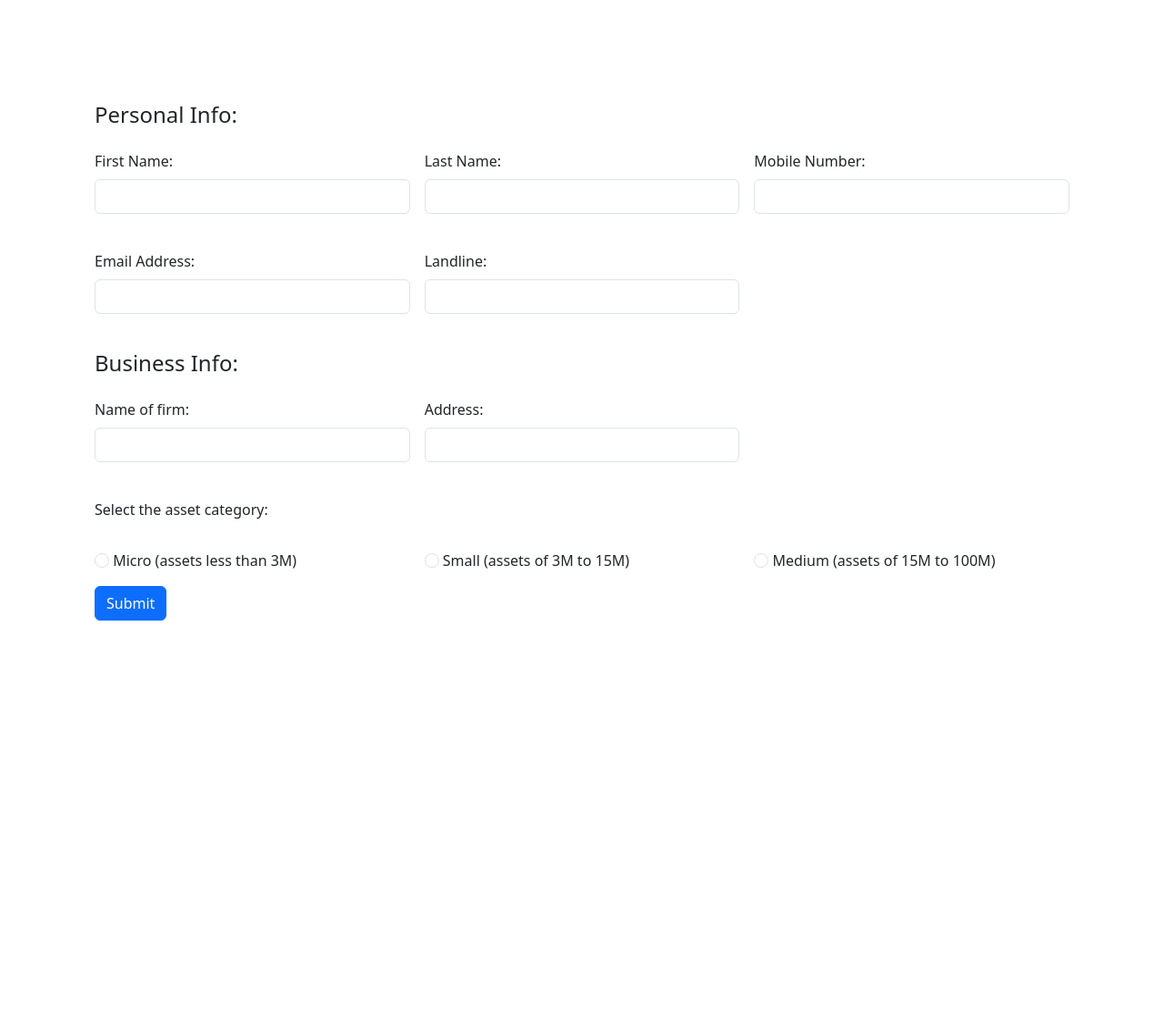
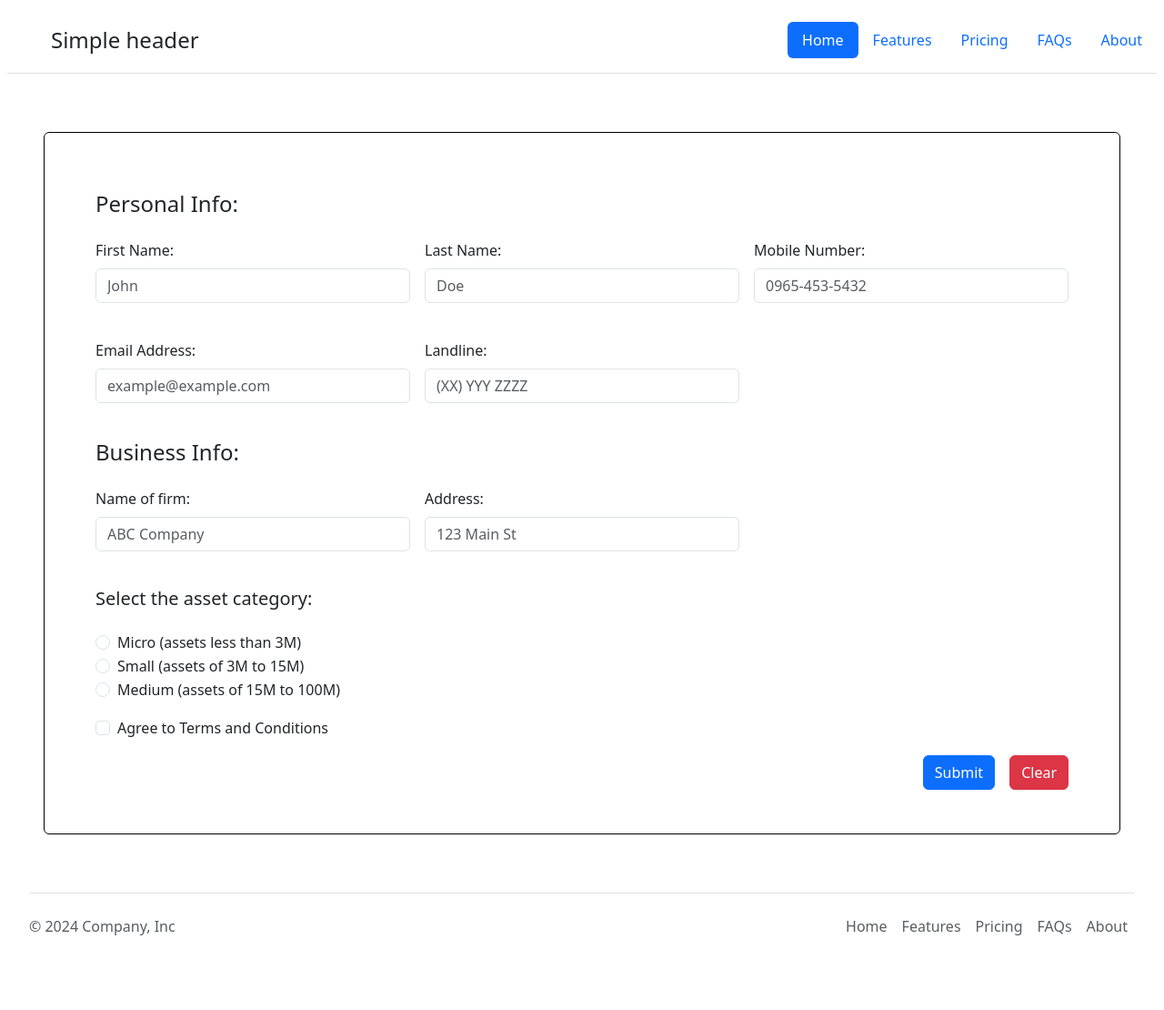
Before and after one commit to reqbahrf/Capstone_Project, a PHP site: page /application.php in a window 1280 px wide. Shown: the whole page at 91% size. Before the commit the page ends 682 px from the top, so only its background shows below. Run offline with PHP 8.4, Linux system fonts and the light colour scheme.

Commit message:
version 0.0.001.6.2{application form php implovement}

```diff
--- a/application.php
+++ b/application.php
@@ -1,179 +1,147 @@
 <!DOCTYPE html>
 <html lang="en">
+
 <head>
   <meta charset="UTF-8">
   <meta name="viewport" content="width=device-width, initial-scale=1.0">
   <title>Application Form</title>
   <link rel="stylesheet" href="./assets/bootstrap/css/bootstrap.min.css">
   <script src="./assets/bootstrap/js/bootstrap.bundle.min.js"></script>
+  <script src="https://ajax.googleapis.com/ajax/libs/jquery/3.5.1/jquery.min.js"></script>
 </head>
+
 <body>
-  <form action="<?php echo htmlspecialchars($_SERVER["PHP_SELF"]); ?>" method="post" class="row g-3 m-5 p-5">
+  <?php include("header.php"); ?>
+
+  <form action="<?php echo htmlspecialchars($_SERVER["PHP_SELF"]); ?>" method="post" class="row g-3 mt-5 ms-5 me-5 mb-2 p-5 border border-black rounded">
     <H4>Personal Info:</H4>
     <div class="col-md-4">
       <label for="f_name" class="form-label">First Name:</label>
-      <input type="text" name="f_name" id="f_name" class="form-control" required>
+      <input type="text" name="f_name" id="f_name" class="form-control" placeholder="John" required>
     </div>
     <div class="col-md-4">
       <label for="l_name" class="form-label">Last Name:</label>
-      <input type="text" name="l_name" id="l_name" class="form-control" required>
+      <input type="text" name="l_name" id="l_name" class="form-control" placeholder="Doe" required>
     </div>
     <div class="col-md-4">
       <label for="Mobile_no" class="form-label">Mobile Number:</label>
-      <input type="text" name="Mobile_no" id="Mobile_no" class="form-control" required><br>
+      <input type="text" name="Mobile_no" id="Mobile_no" placeholder="0965-453-5432" class="form-control" pattern="\d{4}-\d{3}-\d{4}" title="Please enter a valid landline number in the format XXXX-XXX-XXXX" required><br>
     </div>
     <div class="col-md-4">
-      <label for="email_add"  class="form-label">Email Address:</label>
-      <input type="email" name="email_add" id="email_add" class="form-control" required><br>
+      <label for="email_add" class="form-label">Email Address:</label>
+      <input type="email" name="email_add" id="email_add" class="form-control" placeholder="example@example.com" required><br>
     </div>
     <div class="col-md-4">
-      <label for="landline"  class="form-label">Landline:</label>
-      <input type="text" name="landline" id="landline" class="form-control" required><br>
+      <label for="landline" class="form-label">Landline:</label>
+      <input type="text" name="landline" id="landline" class="form-control" placeholder="(XX) YYY ZZZZ"><br>
     </div>
     <H4>Business Info:</H4>
     <div class="col-md-4">
-      <label for="firm_name"  class="form-label">Name of firm:</label>
-      <input type="text" name="firm_name" id="firm_name" class="form-control" required><br>
+      <label for="firm_name" class="form-label">Name of firm:</label>
+      <input type="text" name="firm_name" id="firm_name" class="form-control" placeholder="ABC Company" required><br>
     </div>
     <div class="col-md-4">
-      <label for="Address"  class="form-label">Address:</label>
-      <input type="text" name="Address" id="Address" class="form-control" required><br>
+      <label for="Address" class="form-label">Address:</label>
+      <input type="text" name="Address" id="Address" class="form-control" placeholder="123 Main St" required><br>
     </div>
-    <p>Select the asset category:</p>
-    <div class="col-md-4">
-      <input type="radio" id="micro" name="asset_category" value="Micro" class="form-check-input">
-      <label for="micro" class="form-check-label">Micro (assets less than 3M)</label>
+    <h5>Select the asset category:</h5>
+    <div class="col-md-4 justify-content-start">
+      <div class="form-check form-check-inline">
+        <input type="radio" id="micro" name="asset_category" value="Micro" class="form-check-input">
+        <label for="micro" class="form-check-label">Micro (assets less than 3M)</label>
+      </div>
+      <div class="form-check form-check-inline">
+        <input type="radio" id="small" name="asset_category" value="Small" class="form-check-input">
+        <label for="small" class="form-check-label">Small (assets of 3M to 15M)</label>
+      </div>
+      <div class="form-check form-check-inline">
+        <input type="radio" id="medium" name="asset_category" value="Medium" class="form-check-input">
+        <label for="medium" class="form-check-label">Medium (assets of 15M to 100M)</label>
+      </div>
     </div>
-    <div class="col-md-4">
-      <input type="radio" id="small" name="asset_category" value="Small"  class="form-check-input">
-      <label for="small" class="form-check-label">Small (assets of 3M to 15M)</label><br>
+    <div class="col-md-12">
+      <div class="form-check">
+        <input type="checkbox" name="agree_terms" id="agree_terms" class="form-check-input" required>
+        <label for="agree_terms" class="form-check-label">Agree to Terms and Conditions</label>
+      </div>
     </div>
-    <div class="col-md-4">
-      <input type="radio" id="medium" name="asset_category" value="Medium"  class="form-check-input">
-      <label for="medium" class="form-check-label">Medium (assets of 15M to 100M)</label><br>
+    <div class="col-12 d-flex justify-content-end">
+      <button type="submit" name="submit" class= "btn btn-primary">Submit</button>
+      <div class="mx-2"></div>
+      <button type="button" class="btn btn-danger" onclick="clearFields()">Clear</button>
     </div>
-<div class="col-12">
-  <button type="submit" name="submit" class="btn btn-primary">Submit</button>
-</div>
-
   </form>
-
-  <script>
-    function validateForm() {
-      var firstName = document.getElementById("f_name").value;
-      var lastName = document.getElementById("l_name").value;
-      var mobileNumber = document.getElementById("Mobile_no").value;
-      var emailAddress = document.getElementById("email_add").value;
-      var landline = document.getElementById("landline").value;
-      var firmName = document.getElementById("firm_name").value;
-      var address = document.getElementById("Address").value;
-      var assetCategory = document.querySelector('input[name="asset_category"]:checked');
-
-      if (firstName === "") {
-        alert("First name is required");
-        return false;
-      }
-
-      if (lastName === "") {
-        alert("Last name is required");
-        return false;
-      }
-
-      if (mobileNumber === "") {
-        alert("Mobile number is required");
-        return false;
-      }
-
-      if (emailAddress === "") {
-        alert("Email address is required");
-        return false;
-      }
-
-      if (landline === "") {
-        alert("Landline is required");
-        return false;
-      }
-
-      if (firmName === "") {
-        alert("Firm name is required");
-        return false;
-      }
-
-      if (address === "") {
-        alert("Address is required");
-        return false;
-      }
-
-      if (!assetCategory) {
-        alert("Asset category is required");
-        return false;
-      }
-
-      return true;
-    }
-  </script>
+  <?php include("footer.php"); ?>
 </body>
 </html>
+<script>
+      function clearFields() {
+        document.getElementById("f_name").value = "";
+        document.getElementById("l_name").value = "";
+        document.getElementById("Mobile_no").value = "";
+        document.getElementById("email_add").value = "";
+        document.getElementById("landline").value = "";
+        document.getElementById("firm_name").value = "";
+        document.getElementById("Address").value = "";
+        document.querySelector('input[name="asset_category"]:checked').checked = false;
+      }
+      document.querySelector('form').addEventListener('submit', function(event) {
+    // Prevent the form from submitting immediately
+       event.preventDefault();
 
-<?php
-  if ($_SERVER["REQUEST_METHOD"] == "POST") {
-    // Validate first name
-    $f_name = $_POST["f_name"];
-    if (empty($f_name)) {
-      echo "First name is required";
-      exit;
-    }
+    // Check if all required fields are filled out and input matches required patterns
+          var firstName = document.getElementById("f_name").value;
+          var lastName = document.getElementById("l_name").value;
+          var mobileNumber = document.getElementById("Mobile_no").value;
+          var emailAddress = document.getElementById("email_add").value;
+          var landline = document.getElementById("landline").value;
+          var firmName = document.getElementById("firm_name").value;
+          var address = document.getElementById("Address").value;
+          var assetCategory = document.querySelector('input[name="asset_category"]:checked').value;
 
-    // Validate last name
-    $l_name = $_POST["l_name"];
-    if (empty($l_name)) {
-      echo "Last name is required";
-      exit;
-    }
+    // Add your validation logic here. For example:
+          if (!firstName || !lastName || !mobileNumber || !emailAddress || !landline || !firmName || !address || !assetCategory) {
+              alert('Please fill out all required fields.');
+              return;
+          }
 
-    // Validate mobile number
-    $mobile_no = $_POST["Mobile_no"];
-    if (empty($mobile_no)) {
-      echo "Mobile number is required";
-      exit;
-    }
+    // If everything is valid, show the confirmation dialog
+    showConfirmation();
+});
 
-    // Validate email address
-    $email_add = $_POST["email_add"];
-    if (empty($email_add)) {
-      echo "Email address is required";
-      exit;
-    }
+       function showConfirmation() {
+         var firstName = document.getElementById("f_name").value;
+         var lastName = document.getElementById("l_name").value;
+         var mobileNumber = document.getElementById("Mobile_no").value;
+         var emailAddress = document.getElementById("email_add").value;
+         var landline = document.getElementById("landline").value;
+         var firmName = document.getElementById("firm_name").value;
+         var address = document.getElementById("Address").value;
+         var assetCategory = document.querySelector('input[name="asset_category"]:checked').value;
 
-    // Validate landline
-    $landline = $_POST["landline"];
-    if (empty($landline)) {
-      echo "Landline is required";
-      exit;
-    }
+         var confirmationMessage = "Confirmation:\n\n";
+         confirmationMessage += "First Name: " + firstName + "\n";
+         confirmationMessage += "Last Name: " + lastName + "\n";
+         confirmationMessage += "Mobile Number: " + mobileNumber + "\n";
+         confirmationMessage += "Email Address: " + emailAddress + "\n";
+         confirmationMessage += "Landline: " + landline + "\n";
+         confirmationMessage += "Firm Name: " + firmName + "\n";
+         confirmationMessage += "Address: " + address + "\n";
+         confirmationMessage += "Asset Category: " + assetCategory + "\n";
 
-    // Validate firm name
-    $firm_name = $_POST["firm_name"];
-    if (empty($firm_name)) {
-      echo "Firm name is required";
-      exit;
-    }
+         var userClickedOk = confirm(confirmationMessage);
 
-    // Validate address
-    $address = $_POST["Address"];
-    if (empty($address)) {
-      echo "Address is required";
-      exit;
-    }
-
-    // Validate asset category
-    $asset_category = $_POST["asset_category"];
-    if (empty($asset_category)) {
-      echo "Asset category is required";
-      exit;
-    }
-
-    // All inputs are valid, continue with further processing
-    // ...
-  }
-  ?>
+         if (userClickedOk) {
+          $.ajax({
+            type: 'POST',
+            url: window.location.href,
+            data: $('form').serialize(),
+            success: function() {
+                alert('Form successfully submitted!');
+            }
+        });
+         } else {
+            // User clicked Cancel, do nothing
+            return false;
+         }
+ } </script>
```
